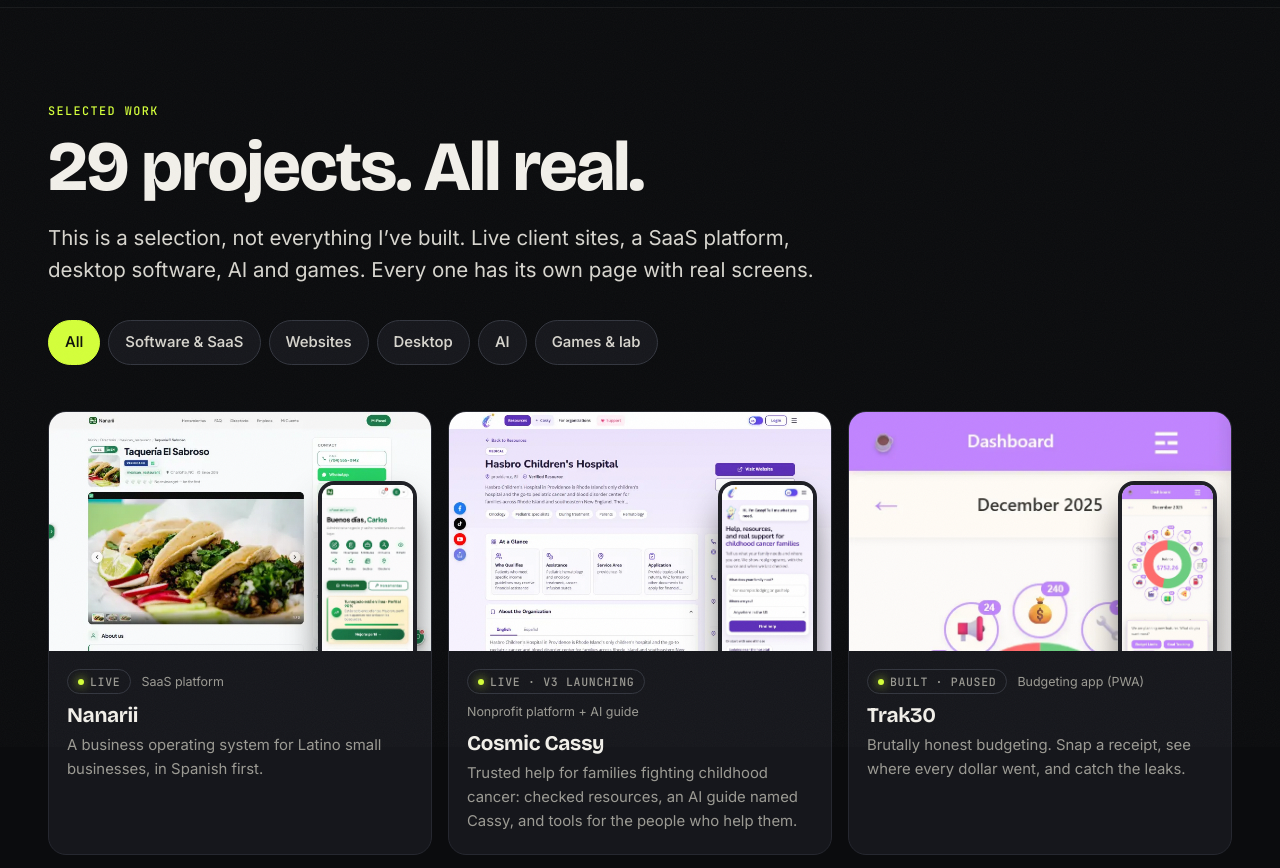
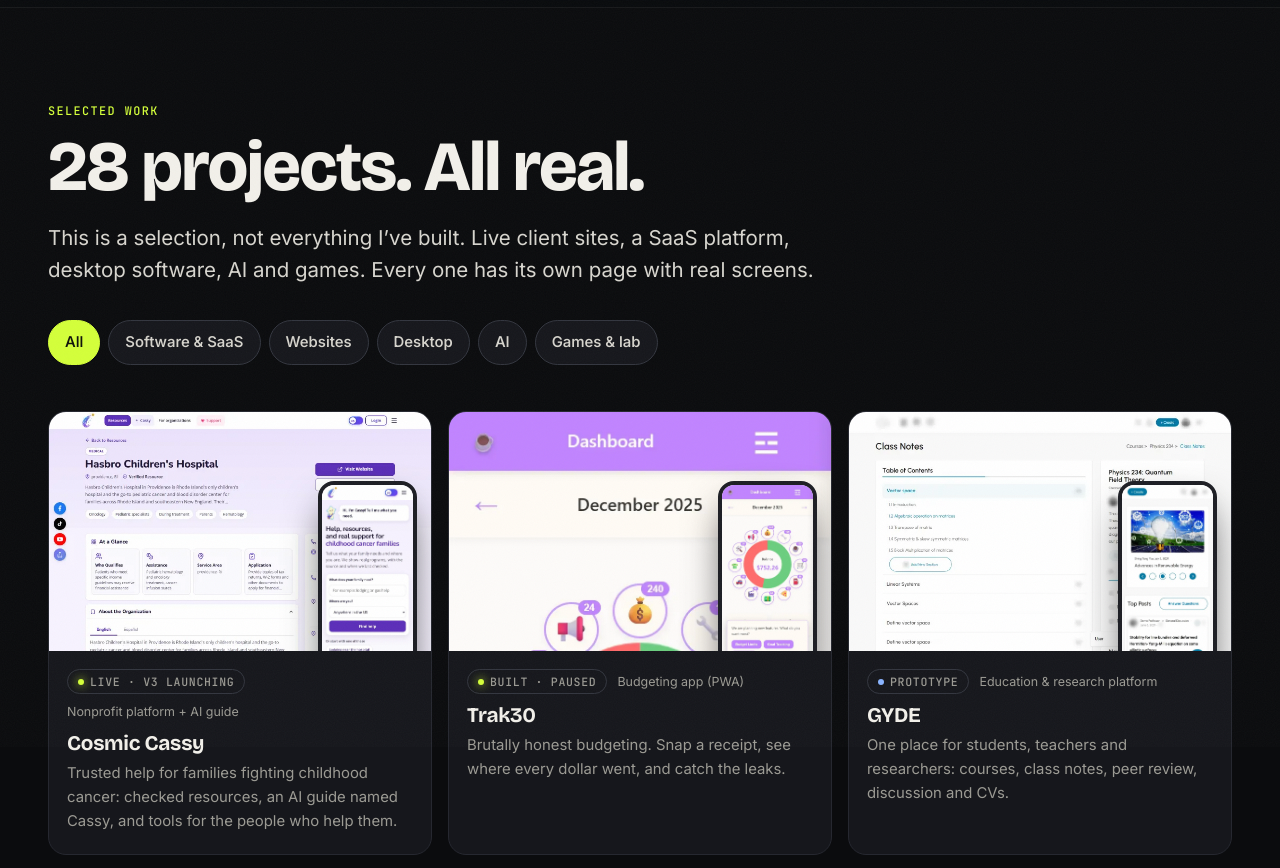
Before and after one commit to codedevhub-git/portfolio, a plain HTML site: page work/index.html in a window 1280 px wide. Shown: the part 53-921 px from the top of the page. Drawn offline with nearby package versions, Linux system fonts and the light colour scheme.

Commit message:
Work index without Nanarii

```diff
--- a/work/index.html
+++ b/work/index.html
@@ -4,21 +4,21 @@
 <meta charset="utf-8">
 <meta name="viewport" content="width=device-width, initial-scale=1, viewport-fit=cover">
 <title>Work · CodeDevHub</title>
-<meta name="description" content="A selection of real projects: live client websites, the Nanarii SaaS platform, desktop business software, a local AI, a Godot game engine and published browser games.">
+<meta name="description" content="A selection of real projects: live client websites, web apps and SaaS, desktop business software, a local AI, a Godot game engine and published browser games.">
 <link rel="canonical" href="https://www.codedevhub.com/work/">
 
 <meta property="og:locale" content="en_US">
 <meta name="robots" content="max-image-preview:large">
 <meta name="theme-color" content="#0b0c0e">
 <meta property="og:type" content="website"><meta property="og:site_name" content="CodeDevHub">
-<meta property="og:title" content="Work · CodeDevHub"><meta property="og:description" content="A selection of real projects: live client websites, the Nanarii SaaS platform, desktop business software, a local AI, a Godot game engine and published browser games.">
+<meta property="og:title" content="Work · CodeDevHub"><meta property="og:description" content="A selection of real projects: live client websites, web apps and SaaS, desktop business software, a local AI, a Godot game engine and published browser games.">
 <meta property="og:url" content="https://www.codedevhub.com/work/"><meta property="og:image" content="https://www.codedevhub.com/img/og-default.jpg">
 <meta name="twitter:card" content="summary_large_image">
 <link rel="icon" href="/icon.svg" type="image/svg+xml"><link rel="apple-touch-icon" href="/icon-180.png">
 <link rel="manifest" href="/site.webmanifest">
 <link rel="preconnect" href="https://fonts.googleapis.com"><link rel="preconnect" href="https://fonts.gstatic.com" crossorigin>
 <link rel="stylesheet" href="https://fonts.googleapis.com/css2?family=Bricolage+Grotesque:opsz,wght@12..96,500..800&family=Inter:wght@400..700&family=JetBrains+Mono:wght@500&display=swap">
-<link rel="stylesheet" href="/styles.css?v=mwevkioq">
+<link rel="stylesheet" href="/styles.css?v=mwt9uf92">
 
 </head>
 <body class="">
@@ -36,19 +36,12 @@
 <section class="page-head">
   <div class="wrap">
     <p class="eyebrow">Selected work</p>
-    <h1 class="display">29 projects. All real.</h1>
+    <h1 class="display">28 projects. All real.</h1>
     <p class="lead narrow">This is a selection, not everything I’ve built. Live client sites, a SaaS platform, desktop software, AI and games. Every one has its own page with real screens.</p>
     <div class="chips filter" role="tablist"><button class="chip on" data-cat="all">All</button><button class="chip" data-cat="software">Software & SaaS</button><button class="chip" data-cat="website">Websites</button><button class="chip" data-cat="desktop">Desktop</button><button class="chip" data-cat="ai">AI</button><button class="chip" data-cat="game">Games & lab</button></div>
   </div>
 </section>
-<section class="work work-all"><div class="wrap"><div class="cards"><a class="card  cat-software" href="/work/nanarii/" data-cat="software" data-needs="webapp dashboard website ai localseo">
-    <div class="card-media" style="view-transition-name: vt-nanarii"><img class="" src="/img/work/nanarii/6-720.webp" srcset="/img/work/nanarii/6-720.webp 720w, /img/work/nanarii/6-1440.webp 1440w" sizes="(max-width: 700px) 92vw, 420px" width="1440" height="900" alt="Nanarii" loading="lazy" decoding="async" data-full="/img/work/nanarii/6-1440.webp"><div class="card-phone"><img class="" src="/img/work/nanarii/0-390.webp" srcset="/img/work/nanarii/0-390.webp 390w, /img/work/nanarii/0-780.webp 780w" sizes="140px" width="780" height="1688" alt="" loading="lazy" decoding="async" data-full="/img/work/nanarii/0-780.webp"></div></div>
-    <div class="card-body">
-      <div class="card-meta"><span class="pill is-live">Live</span><span>SaaS platform</span></div>
-      <h3>Nanarii</h3>
-      <p>A business operating system for Latino small businesses, in Spanish first.</p>
-    </div>
-  </a><a class="card  cat-software" href="/work/cosmic-cassy/" data-cat="software" data-needs="webapp ai website">
+<section class="work work-all"><div class="wrap"><div class="cards"><a class="card  cat-software" href="/work/cosmic-cassy/" data-cat="software" data-needs="webapp ai website">
     <div class="card-media" style="view-transition-name: vt-cosmic-cassy"><img class="" src="/img/work/cosmic-cassy/4-720.webp" srcset="/img/work/cosmic-cassy/4-720.webp 720w, /img/work/cosmic-cassy/4-1440.webp 1440w" sizes="(max-width: 700px) 92vw, 420px" width="1440" height="900" alt="Cosmic Cassy" loading="lazy" decoding="async" data-full="/img/work/cosmic-cassy/4-1440.webp"><div class="card-phone"><img class="" src="/img/work/cosmic-cassy/0-390.webp" srcset="/img/work/cosmic-cassy/0-390.webp 390w, /img/work/cosmic-cassy/0-780.webp 780w" sizes="140px" width="780" height="1688" alt="" loading="lazy" decoding="async" data-full="/img/work/cosmic-cassy/0-780.webp"></div></div>
     <div class="card-body">
       <div class="card-meta"><span class="pill is-live">Live · v3 launching</span><span>Nonprofit platform + AI guide</span></div>
@@ -285,6 +278,6 @@
   <a href="/contact/"><svg class="ic " viewBox="0 0 24 24" aria-hidden="true"><rect x="3" y="5" width="18" height="14" rx="2"/><path d="m3 7 9 6 9-6"/></svg><span>Contact</span></a>
 </nav>
 <dialog class="lightbox" aria-label="Image viewer"><button class="lb-close" aria-label="Close"><svg class="ic " viewBox="0 0 24 24" aria-hidden="true"><path d="M6 6l12 12M18 6 6 18"/></svg></button><img alt=""><p></p></dialog>
-<script src="/app.js?v=mwevkioq" defer></script>
+<script src="/app.js?v=mwt9uf92" defer></script>
 </body>
 </html>
```
